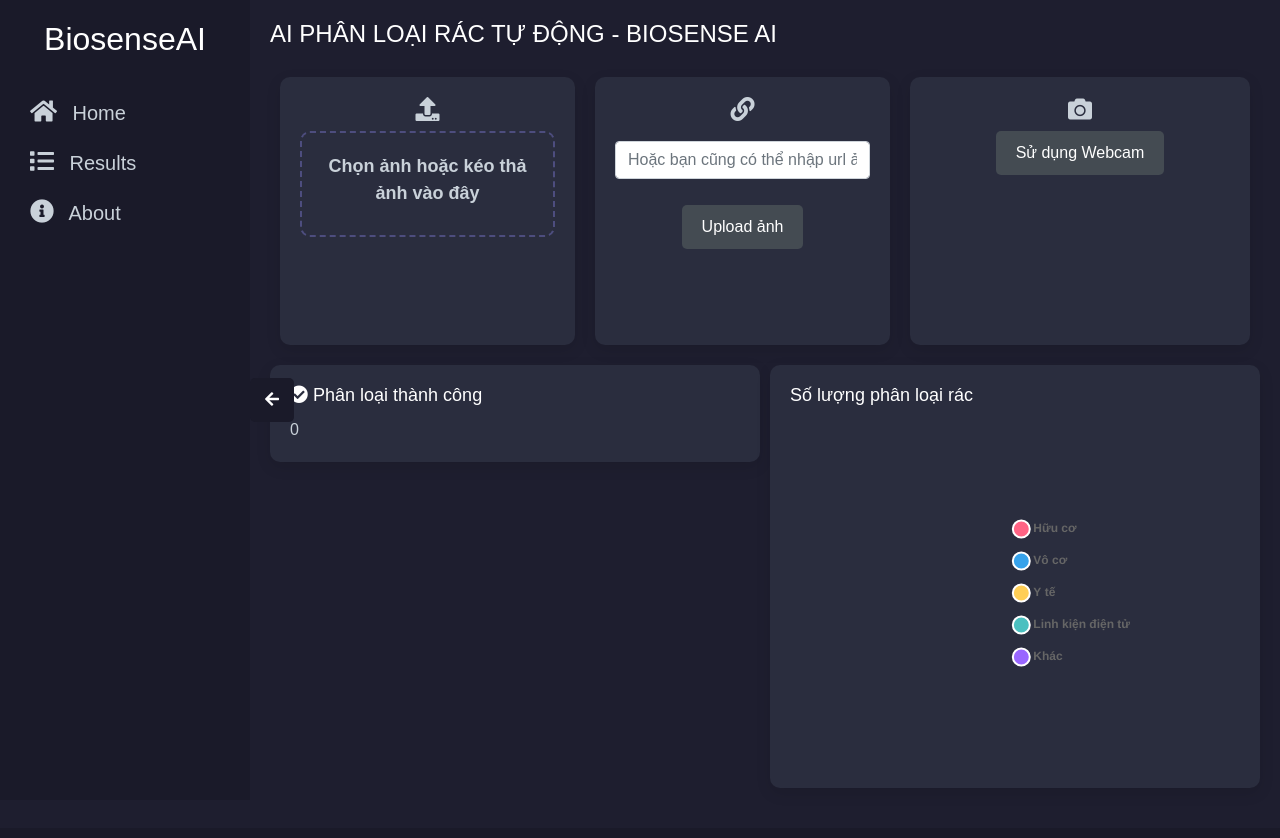
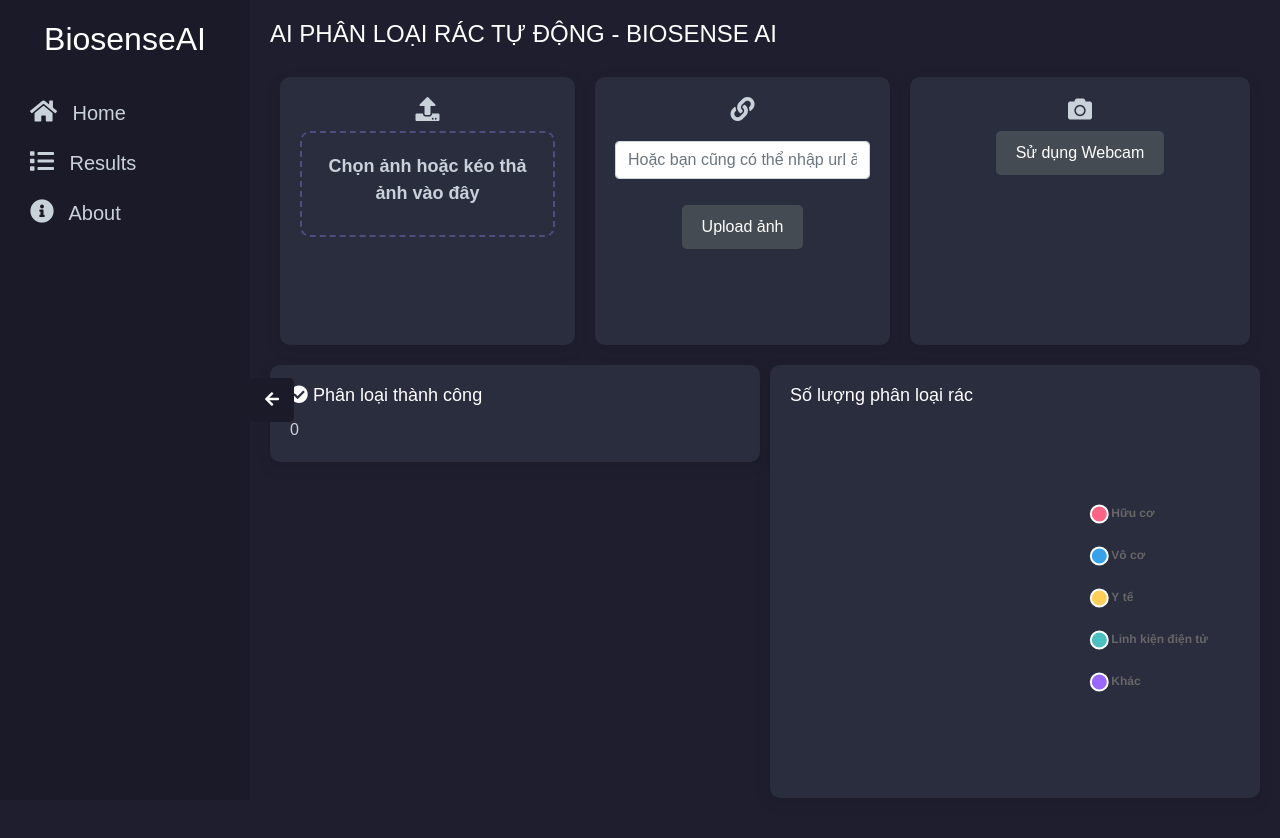
Before and after one commit to QuangquyNguyenvo/Project-Classification, a Flask app: page / in a window 1280 px wide. Before the commit the page ends 788 px from the top, so only its background shows below. Run offline with Flask 3, Linux system fonts and the light colour scheme; some libraries are stand-ins or nearby versions.

Commit message:
Useless update

```diff
--- a/vision_app/templates/index.html
+++ b/vision_app/templates/index.html
@@ -178,8 +178,9 @@
         }
         #chart-container {
             position: relative;
+            left: 15%;
             width: 80%;
-            height: 350px;
+            height: auto;
         }
         .toggle-btn {
             position: fixed;
@@ -375,7 +376,7 @@
                             font: {
                                 weight: 'bold'
                             },
-                            padding: 20,
+                            padding: 30,
                             usePointStyle: true
                         }
                     }
```
